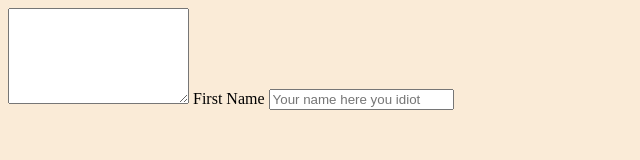
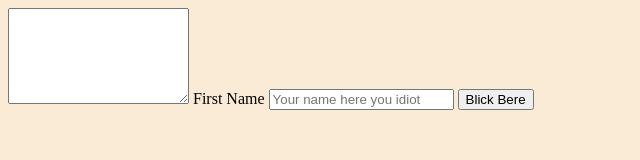
Before and after one commit to TeaTreeDmitri/form-testing, a plain HTML site: page index.html in a window 1280 px wide. Shown: the whole page, without its empty margins (0-640 px from the left). Drawn offline with Linux system fonts and the light colour scheme.

Commit message:
Add Button for submit

```diff
--- a/index.html
+++ b/index.html
@@ -22,6 +22,7 @@
         id="name"
         placeholder="Your name here you idiot"
       />
+      <button type="submit">Blick Bere</button>
     </form>
   </body>
 </html>
```
